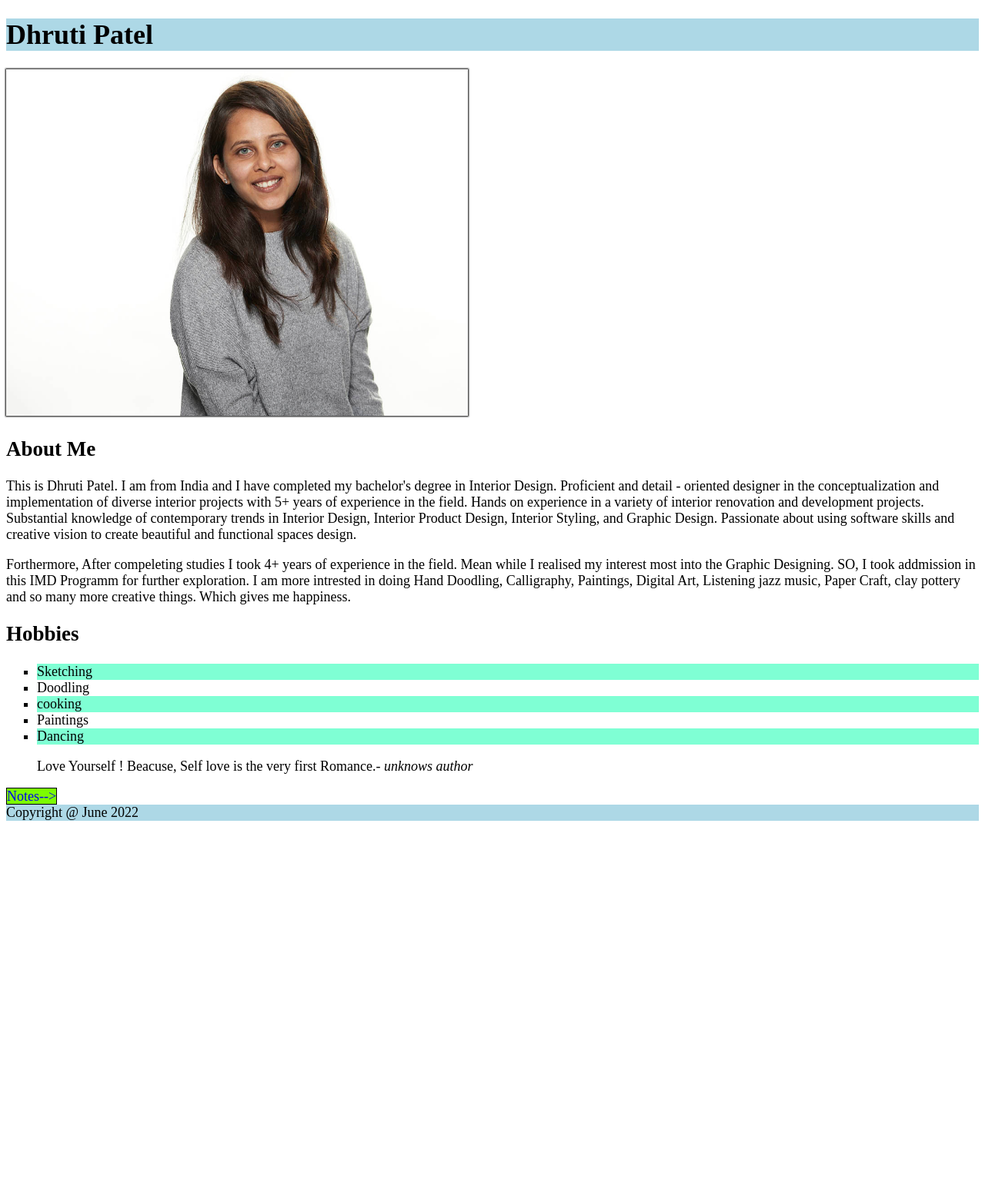
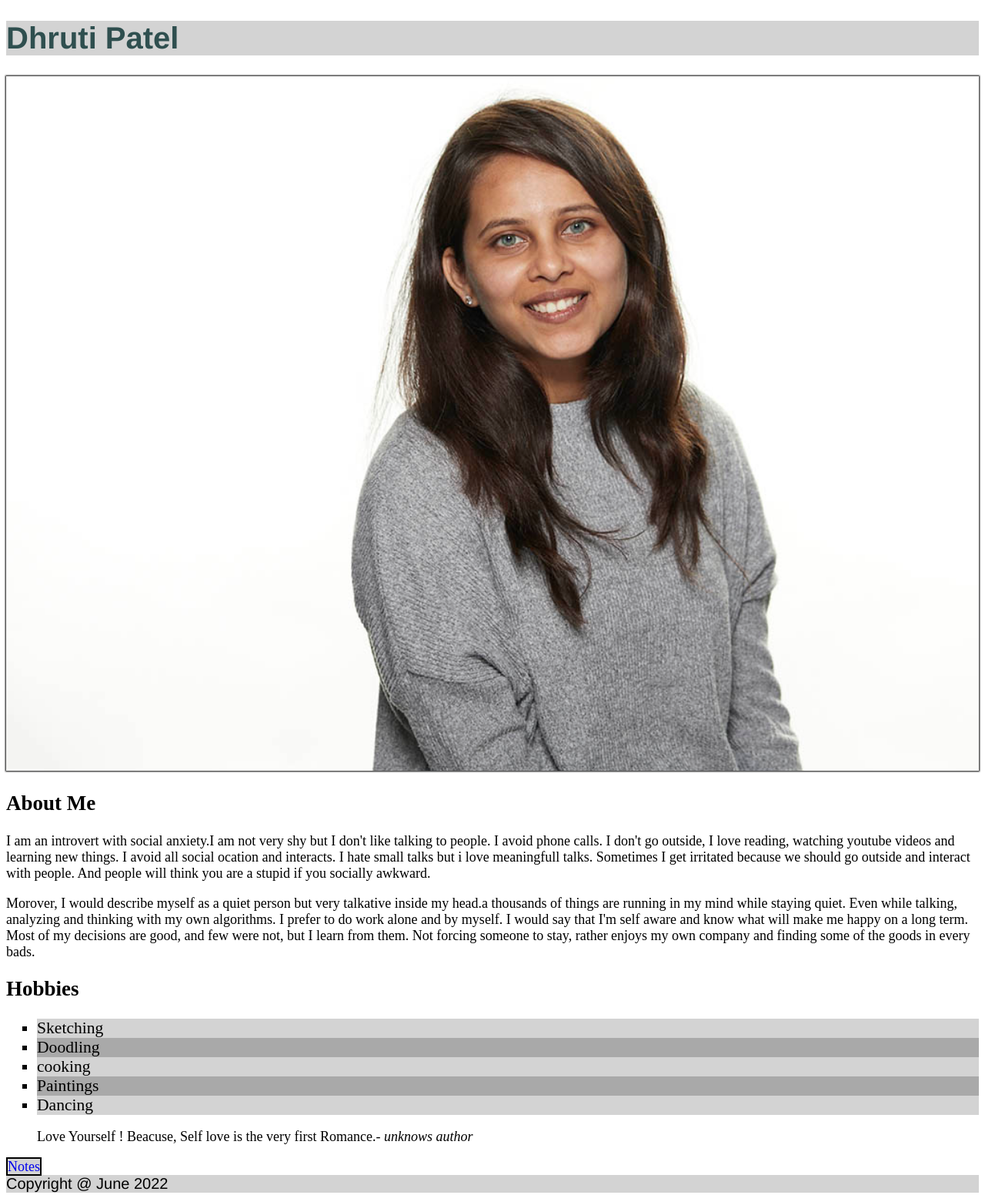
Before and after one commit to pate01065/pate01065.github.io, a plain HTML site: page html-assignments/index.html in a window 1280 px wide. Shown: the whole page at 77% size. Before the commit the page ends 1074 px from the top, so only its background shows below. Drawn offline with Linux system fonts and the light colour scheme.

Commit message:
chanes in stylng html website

```diff
--- a/html-assignments/css/main.css
+++ b/html-assignments/css/main.css
@@ -4,7 +4,7 @@ body {
 }
 
 .site-title {
-    color: black;
+    color: darkslategray;
 }
 
 #my-image {
@@ -14,7 +14,9 @@ body {
 
 /* targeting <h1> and footer tags on the page */
 header, footer{
-    background-color: lightblue;
+    background-color: lightgrey;
+    font-family: 'Franklin Gothic Medium', 'Arial Narrow', Arial, sans-serif;
+    font-size: 20px;
 }
 
 ul{
@@ -22,16 +24,22 @@ ul{
 }
 
 li:nth-child(odd) {
-    background-color:aquamarine;
+    background-color: lightgray;
+    font-size: larger;
+}
+
+li:nth-child(even) {
+    background-color: darkgrey;
+    font-size: larger;
 }
 
 a:link{
     text-decoration: none;
-    border: 1px solid black;
-    background-color: lawngreen;
+    border: 2px solid black;
+    background-color: lightgray;
 }
 
 a:hover{
     text-decoration: none;
-    background-color: coral;
+    background-color: lightsalmon;
 }
--- a/html-assignments/index.html
+++ b/html-assignments/index.html
@@ -11,19 +11,19 @@
         <header>
             <h1 class="site-title">Dhruti Patel</h1>
         </header>
-        <img id="my-image" src="images/portrait.jpg" alt="picture of dhruti" width="600" height="450">
+        <img id="my-image" src="images/portrait.jpg" alt="picture of dhruti" width="100%" height="25%">
         <h2>About Me</h2>
-        <p>This is Dhruti Patel. I am from India and I have completed my bachelor's degree in Interior Design.
-            Proficient and detail - oriented designer in the conceptualization and
-            implementation of diverse interior projects with 5+ years of experience in
-            the field. Hands on experience in a variety of interior renovation and development
-            projects. Substantial knowledge of contemporary trends in Interior Design, Interior
-            Product Design, Interior Styling, and Graphic Design. Passionate about using
-            software skills and creative vision to create beautiful and functional spaces design.</p>
-        <p>Forthermore, After compeleting studies I took 4+ years of experience in the field.
-            Mean while I realised my interest most into the Graphic Designing.
-            SO, I took addmission in this IMD Programm for further exploration. I am more intrested in doing Hand Doodling, Calligraphy, Paintings, Digital Art,
-            Listening jazz music, Paper Craft, clay pottery and so many more creative things. Which gives me happiness.</p>
+        <p>I am an introvert with social anxiety.I am not very shy but I don't like talking to people.
+        I avoid phone calls. I don't go outside, I love reading, watching youtube videos and learning
+        new things. I avoid all social ocation and interacts. I hate small talks but i love meaningfull
+        talks. Sometimes I get irritated because we should go outside and interact with people. And people
+        will think you are a stupid if you socially awkward.</p>
+        <p>Morover, I would describe myself as a quiet person but very talkative inside my head.a thousands of
+        things are running in my mind while staying quiet. Even while talking, analyzing and thinking
+        with my own algorithms. I prefer to do work alone and by myself. I would say that I'm self aware
+        and know what will make me happy on a long term. Most of my decisions are good, and few were not,
+        but I learn from them. Not forcing someone to stay, rather enjoys my own company and finding some
+        of the goods in every bads.</p>
         <h2>Hobbies</h2>
         <ul>
             <li>Sketching</li>
@@ -35,7 +35,7 @@
         <blockquote>Love Yourself ! Beacuse, Self love is the very first Romance.<cite>- unknows author</cite>
         </blockquote>
         <nav>
-            <a href="notes.html">Notes--></a>
+            <a href="notes.html">Notes</a>
         </nav>
         <footer>Copyright @ June 2022</footer>
 </body>
--- /dev/null
+++ b/midterm/css/main.css
@@ -0,0 +1,26 @@
+html {
+   background-color: #aad4cf;
+  }
+
+body {
+    background: #aad4cf url("../images/lone-starfish-wide.jpg") no-repeat centre top;
+    background-size: cover;
+}
+
+header {
+    padding: 20px;
+    text-align: center;
+    color: aliceblue;
+    background-image: url(../images/lone-starfish-wide.jpg);
+    background-repeat: no-repeat;
+    background-position: 0%;
+}
+
+h1 {
+    text-align: top center;
+    text-decoration: white;
+}
+
+nav {
+    box-sizing: border-box;
+}
```
Also changed, not shown: html-assignments/notes.html (+1 -1 lines), midterm/index.html (+58 -0 lines), midterm/content.txt (added), midterm/images/lone-starfish-wide.jpg (added), midterm/images/lone-starfish.jpg (added).
